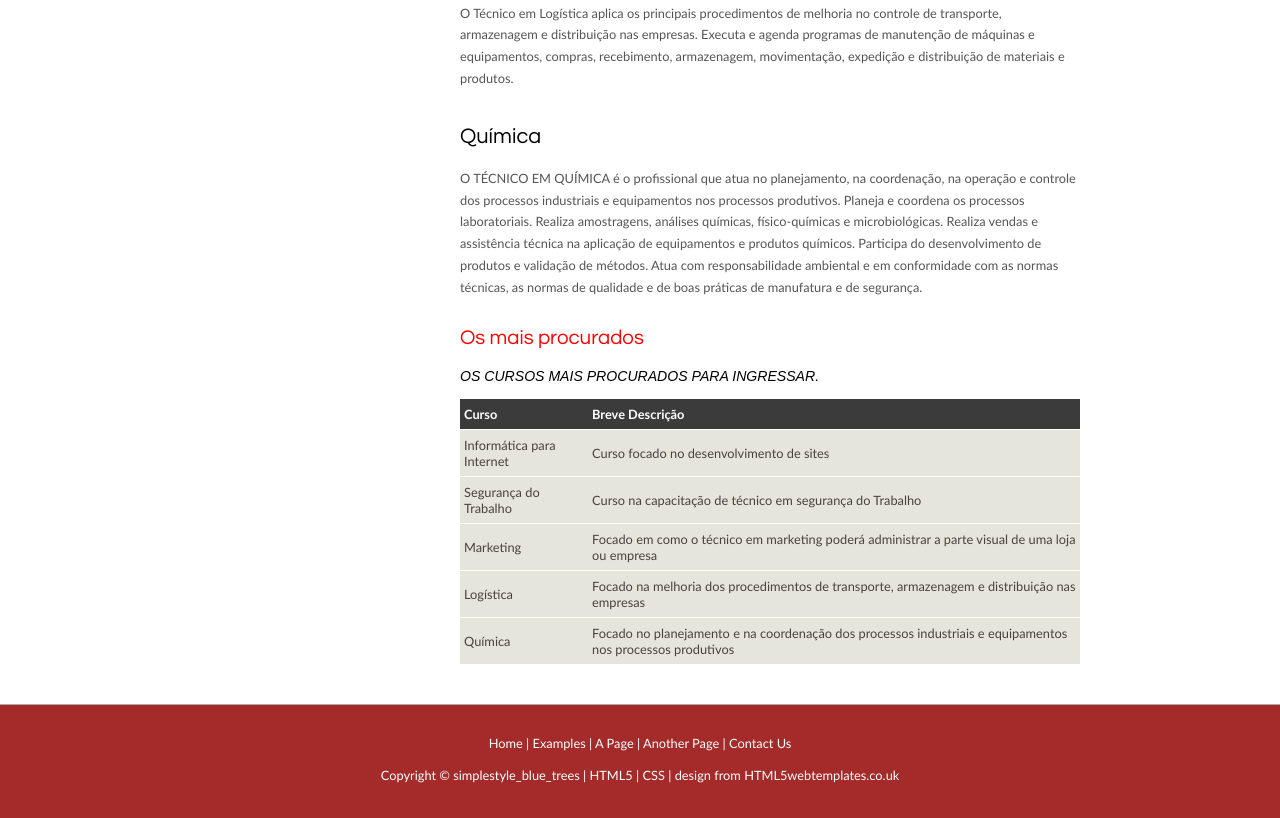
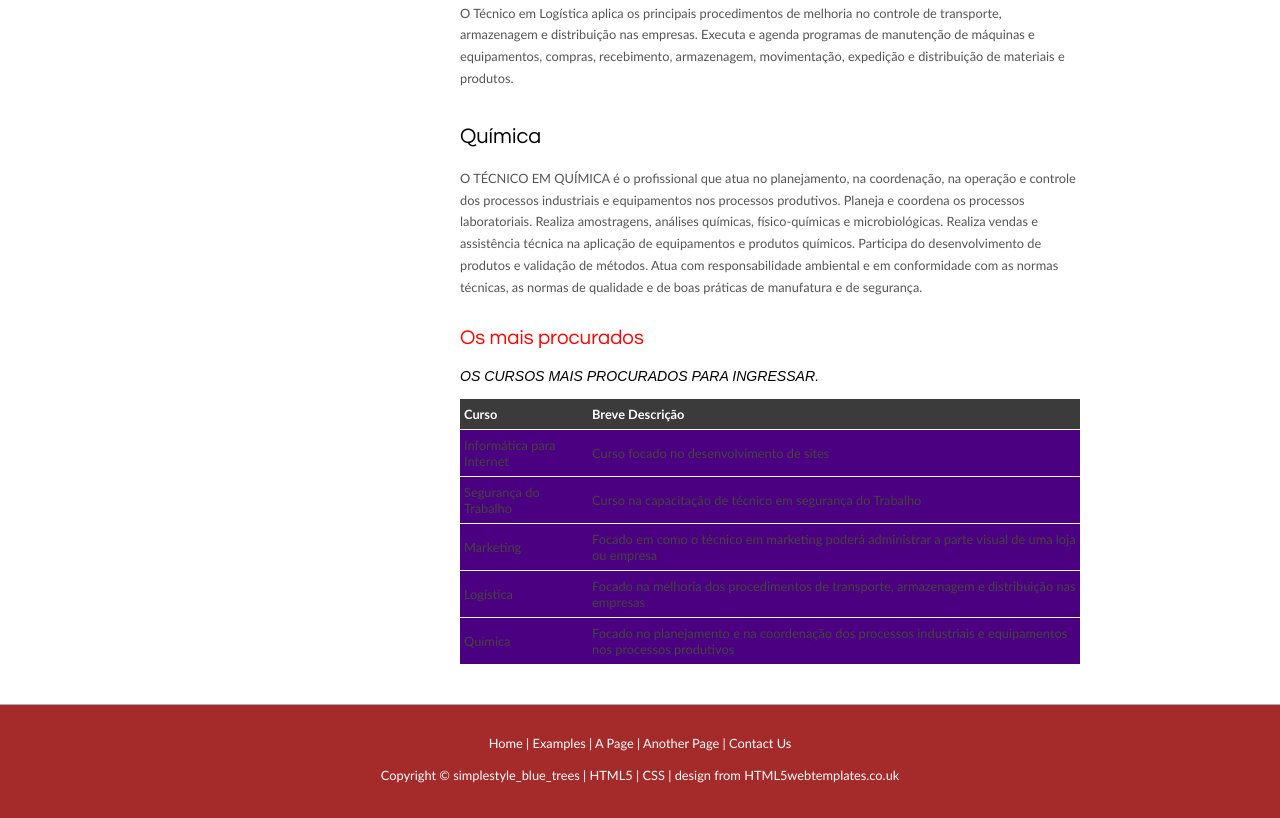
Before and after one commit to davileonell/site-etec, a plain HTML site: page cursos.html in a window 1280 px wide. Shown: the part 977-1795 px from the top of the page. Drawn offline with Linux system fonts and the light colour scheme; files that its build step writes are made by us from their sources.

Commit message:
Update style.css
Houve uma alteração na coloração de alguns elementos

```diff
--- a/style.css
+++ b/style.css
@@ -330,6 +330,6 @@ table tr th, table tr td
   text-align: left;}
 
 table tr td
-{ background: #E5E5DB;
+{ background: #4B0082;
   color: #47433F;
   border-top: 1px solid #FFF;}
```
